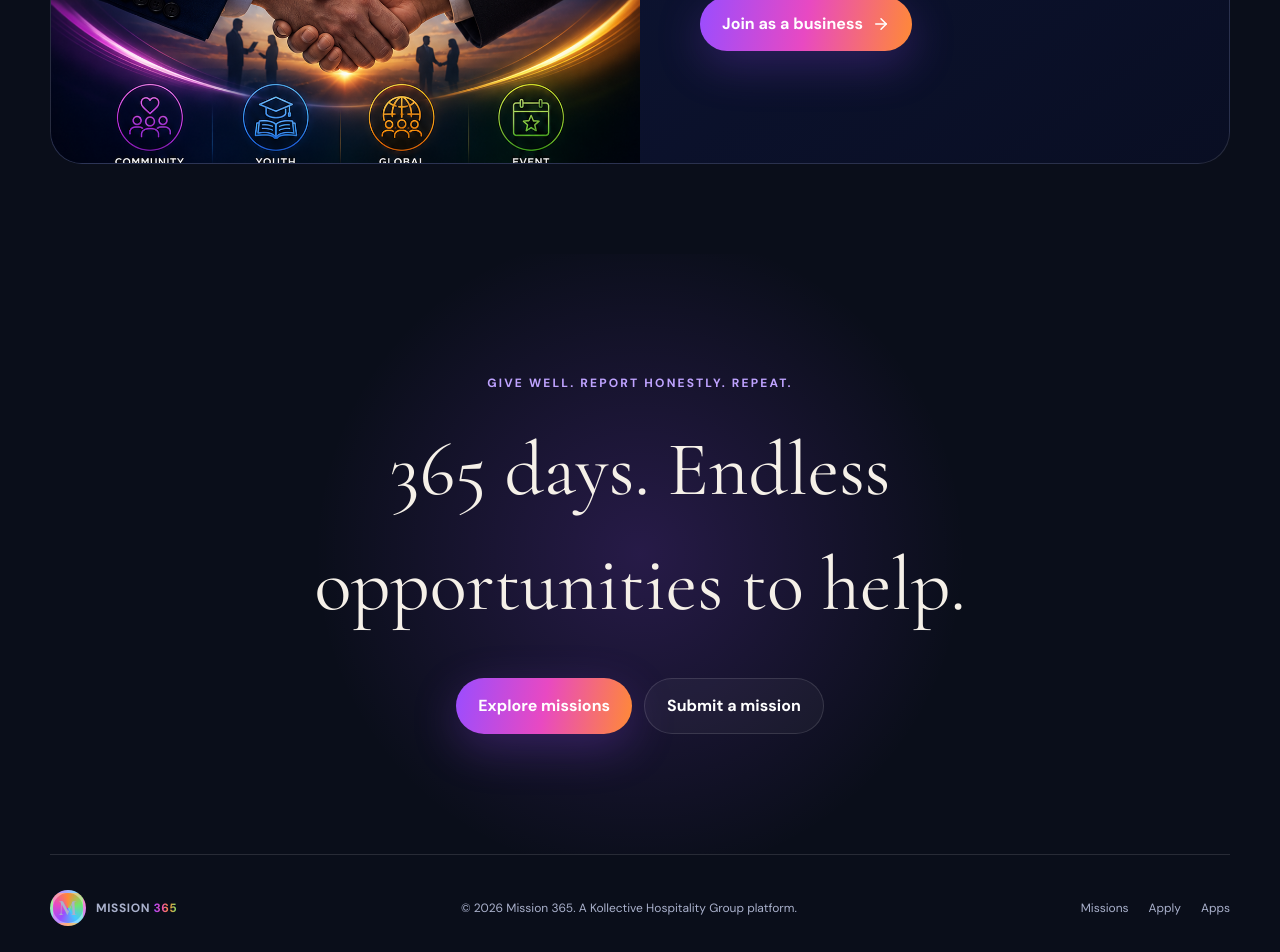
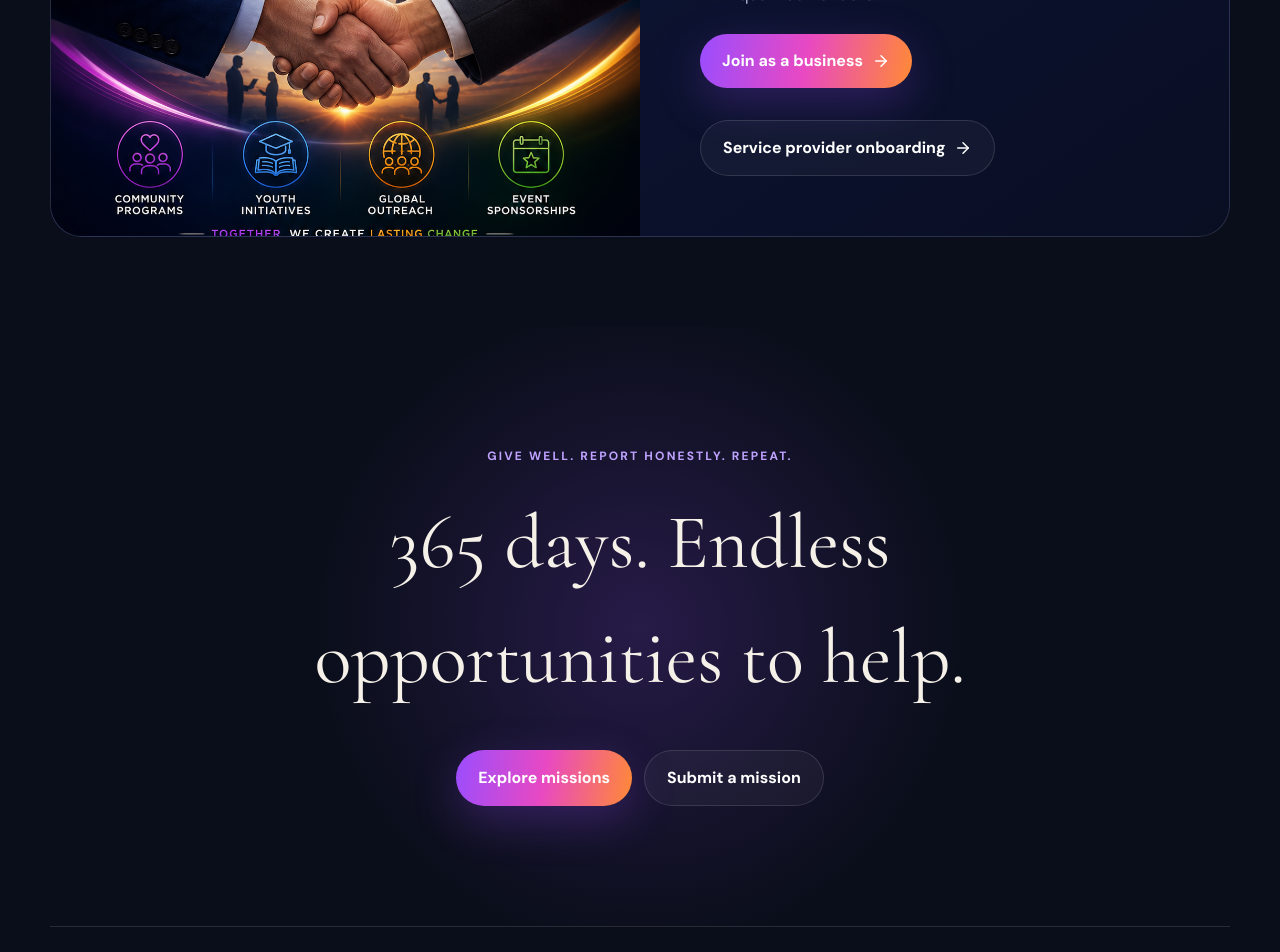
Before and after one commit to dolodorsey/mission-365, a Next.js app: page / in a window 1280 px wide. Shown: the part 3780-4732 px from the top of the page. Built offline with nearby package versions, Linux system fonts and the light colour scheme.

Commit message:
Expose Mission 365 full service-provider onboarding
Preserve Mission 365's native vendor and payout workflow while exposing the centralized KHG provider screening and follow-up intake.

```diff
--- a/src/app/page.tsx
+++ b/src/app/page.tsx
@@ -8,6 +8,8 @@ const roles = [
   [Building2, 'Businesses', 'Sponsor verified missions and receive clear, exportable community-impact reporting.'],
   [Users2, 'Mission owners', 'Apply for verification, publish a specific need, and report progress against milestones.'],
 ] as const
+
+const PROVIDER_ONBOARDING_URL = 'https://forms.thekollectivehospitality.com/f/mission-365/provider-onboarding'
 
 export default function Home() {
   return <main>
@@ -45,9 +47,9 @@ export default function Home() {
       <article><span><ShieldCheck/></span><div><h3>No manufactured impact</h3><p>Only reviewed missions and recorded activity appear in totals.</p></div></article>
     </div></section>
 
-    <section className="partner-section"><div className="partner-art"><Image src="/brand/mission365-partner.png" alt="Mission 365 partnership artwork" fill sizes="(max-width:800px) 100vw,46vw"/></div><div className="partner-copy"><p className="eyebrow">Partners with purpose</p><h2>Turn community support into accountable action.</h2><p>Businesses can sponsor verified missions, support employee giving, and build a clear record of local impact.</p><Link className="button" href="/apply?role=business">Join as a business <ArrowRight size={18}/></Link></div></section>
+    <section className="partner-section"><div className="partner-art"><Image src="/brand/mission365-partner.png" alt="Mission 365 partnership artwork" fill sizes="(max-width:800px) 100vw,46vw"/></div><div className="partner-copy"><p className="eyebrow">Partners with purpose</p><h2>Turn community support into accountable action.</h2><p>Businesses can sponsor verified missions, support employee giving, and build a clear record of local impact. Service providers can also complete full network onboarding so approved mission needs can be matched with qualified vendors.</p><div className="row-actions wrap"><Link className="button" href="/apply?role=business">Join as a business <ArrowRight size={18}/></Link><a className="button button-ghost" href={PROVIDER_ONBOARDING_URL}>Service provider onboarding <ArrowRight size={18}/></a></div></div></section>
 
     <section className="final-cta"><p className="eyebrow">Give well. Report honestly. Repeat.</p><h2>365 days. Endless opportunities to help.</h2><div><Link href="/missions" className="button">Explore missions</Link><Link href="/apply" className="button button-ghost">Submit a mission</Link></div></section>
-    <footer><div className="brand"><span className="brand-mark">M</span><span>MISSION <b>365</b></span></div><p>© 2026 Mission 365. A Kollective Hospitality Group platform.</p><div><Link href="/missions">Missions</Link><Link href="/apply">Apply</Link><Link href="/download">Apps</Link></div></footer>
+    <footer><div className="brand"><span className="brand-mark">M</span><span>MISSION <b>365</b></span></div><p>© 2026 Mission 365. A Kollective Hospitality Group platform.</p><div><Link href="/missions">Missions</Link><Link href="/apply">Apply</Link><a href={PROVIDER_ONBOARDING_URL}>Provider onboarding</a><Link href="/download">Apps</Link></div></footer>
   </main>
 }
```
